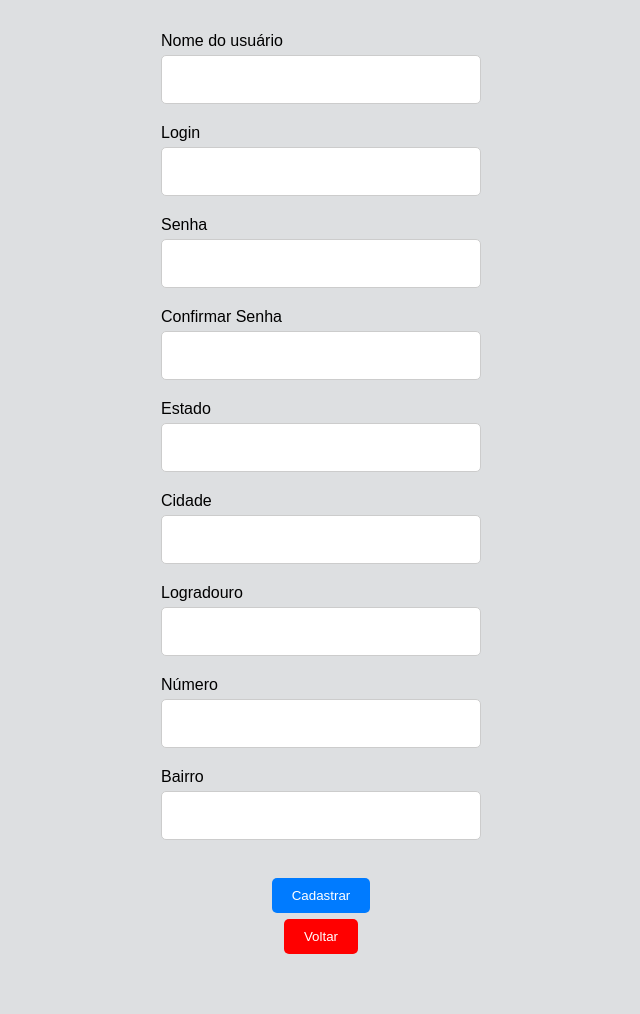
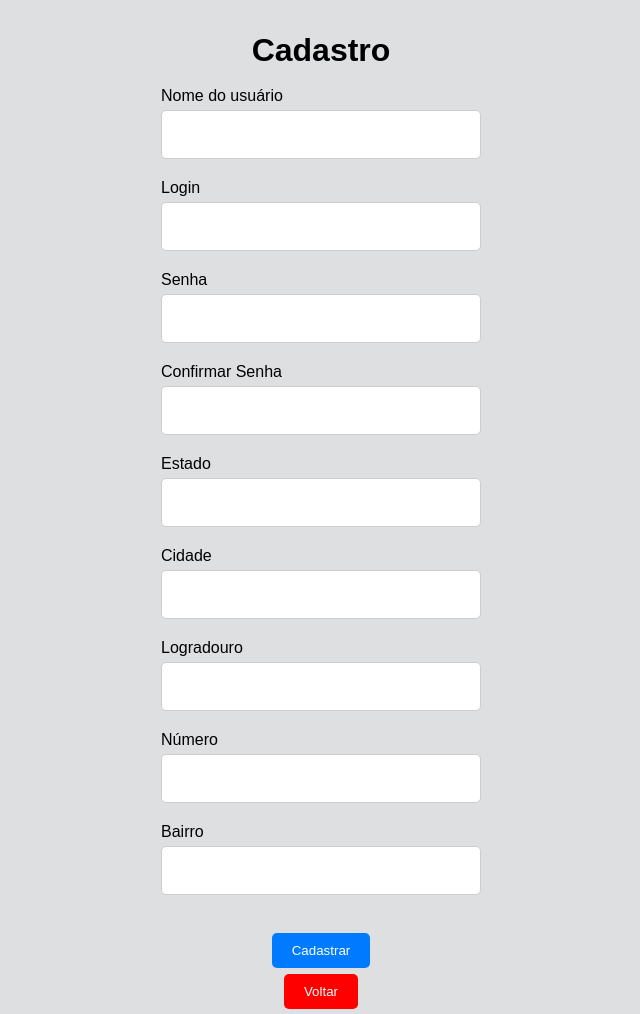
Before and after one commit to MariaEduardaLeal/Locadora-de-Filmes, a PHP site: page /cadastrar_cliente.php in a window 1280 px wide. Shown: the top 1014 px of the page, without its empty margins (319-959 px from the left). Before the commit the page ends 954 px from the top, so only its background shows below. Run offline with PHP 8.4, Linux system fonts and the light colour scheme.

Commit message:
H1 de cadastro centralizado

```diff
--- a/cadastrar_cliente.php
+++ b/cadastrar_cliente.php
@@ -17,7 +17,9 @@
 
             <div id="formulario_de_cadastro">
 
+
                 <form action="cadastrar_cliente_scriptign.php" method="post" onclick="return validateForm()">
+                    <h1>Cadastro</h1><br>
 
                     <div class="form-control">
                         <label for="nome">Nome do usuário</label>
--- a/style/cadastrarCliente.css
+++ b/style/cadastrarCliente.css
@@ -34,7 +34,9 @@ body {
 .form-control {
     margin-bottom: 20px;
 }
-
+h1{
+    text-align: center;
+}
 label {
     display: block;
     margin-bottom: 5px;
```
